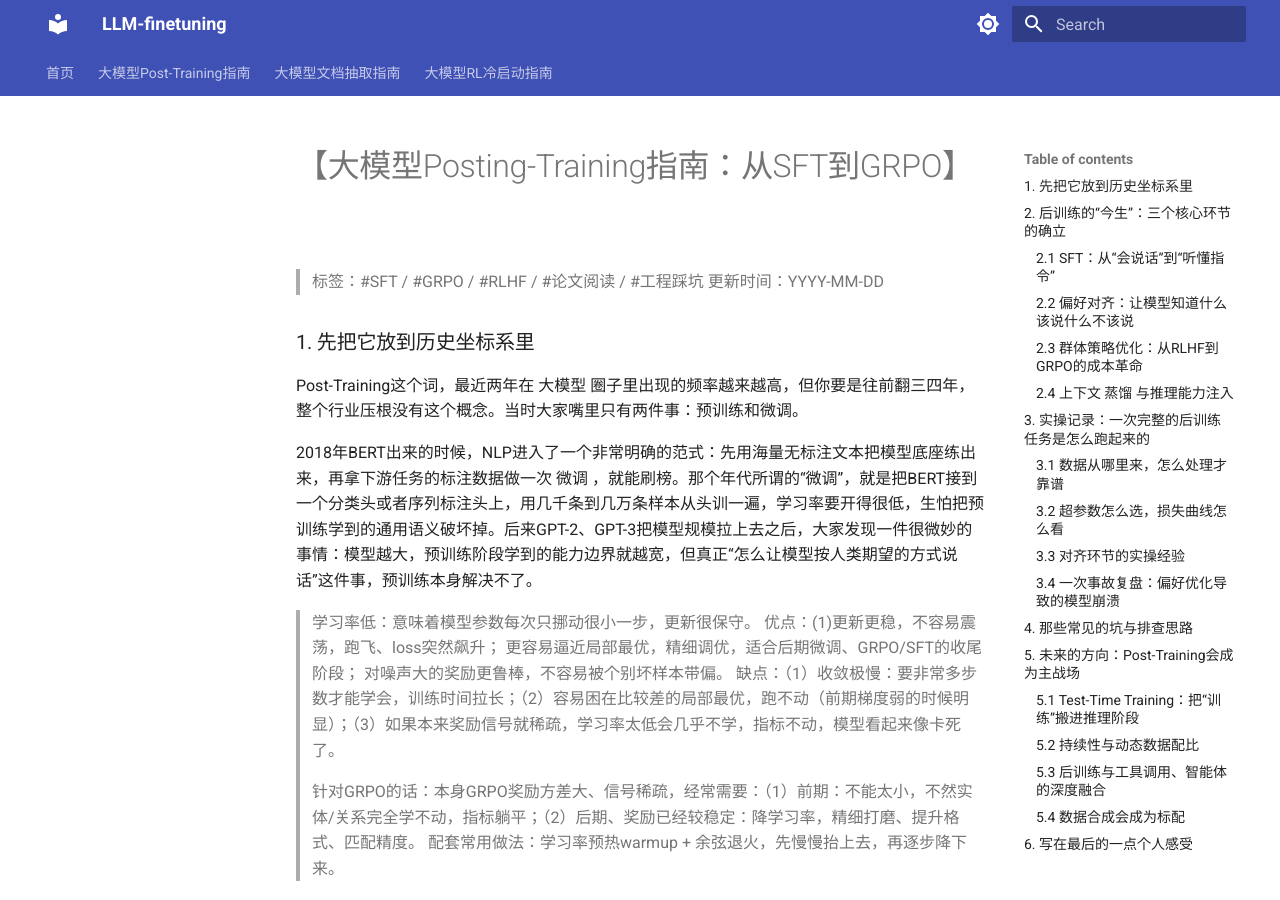
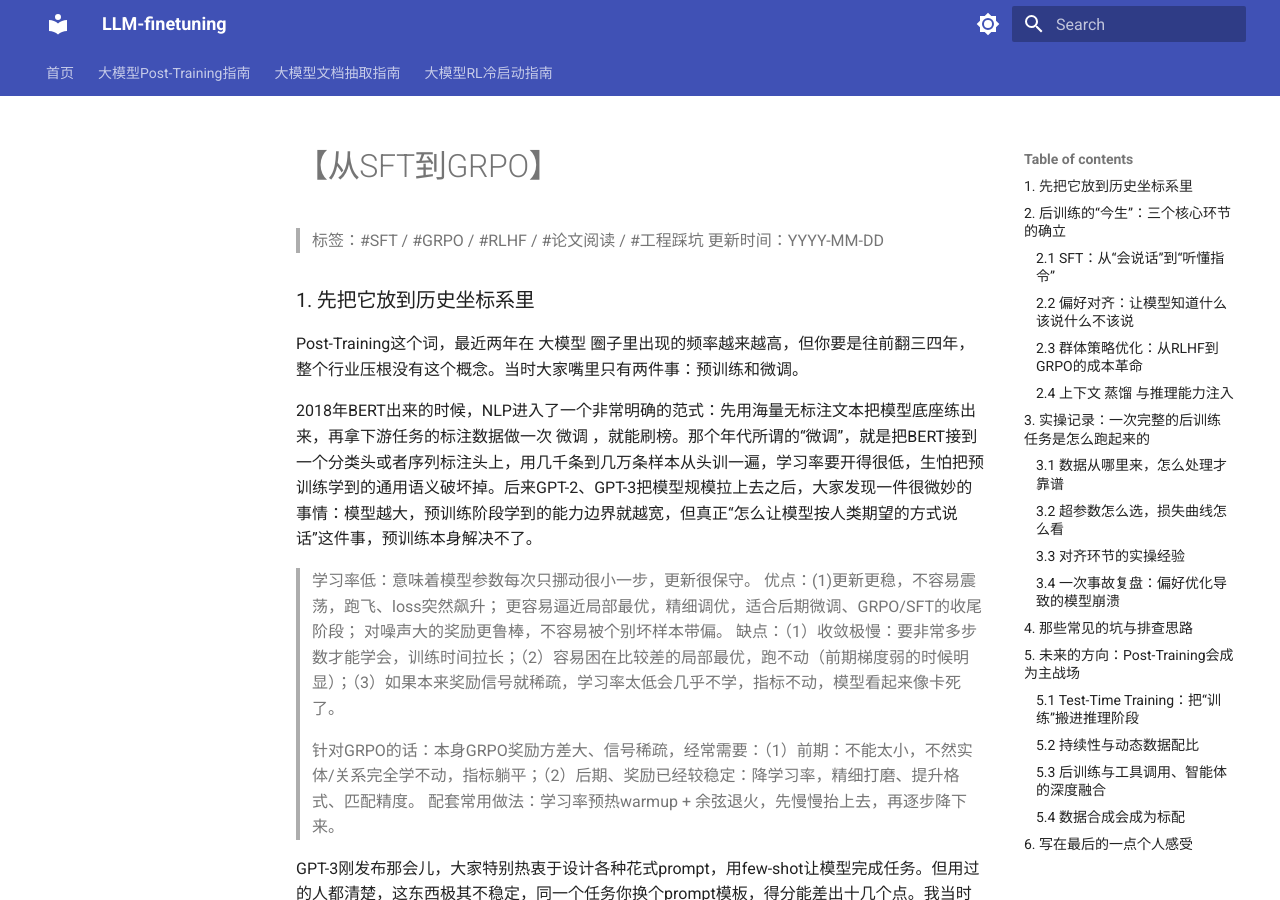
Before and after one commit to LXXXR0/LLM-finetuning, an MkDocs documentation site: the page built from docs/从SFT到GRPO的完整技术栈与实践.md, in a window 1280 px wide and 900 px high. Built offline with MkDocs 1.6.1 and Material for MkDocs 9.7.7, drawn with Linux system fonts in a browser that asks for light colours.

Commit message:
Update 从SFT到GRPO的完整技术栈与实践.md

```diff
--- a/docs/从SFT到GRPO的完整技术栈与实践.md
+++ b/docs/从SFT到GRPO的完整技术栈与实践.md
@@ -1,5 +1,5 @@
 
-# 【大模型Posting-Training指南：从SFT到GRPO】
+# 【从SFT到GRPO】
 > 标签：#SFT / #GRPO / #RLHF / #论文阅读 / #工程踩坑
 > 更新时间：YYYY-MM-DD
 
```
